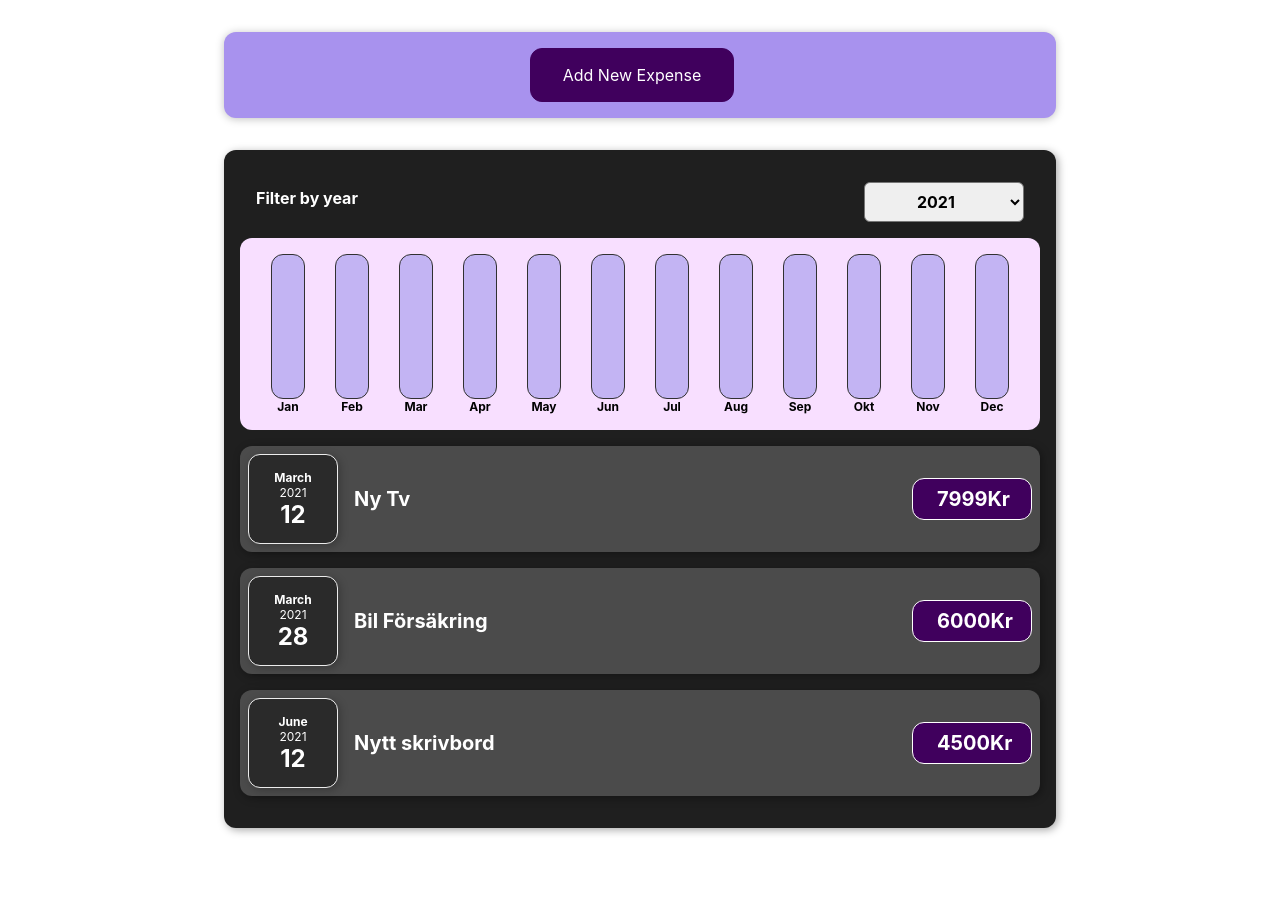
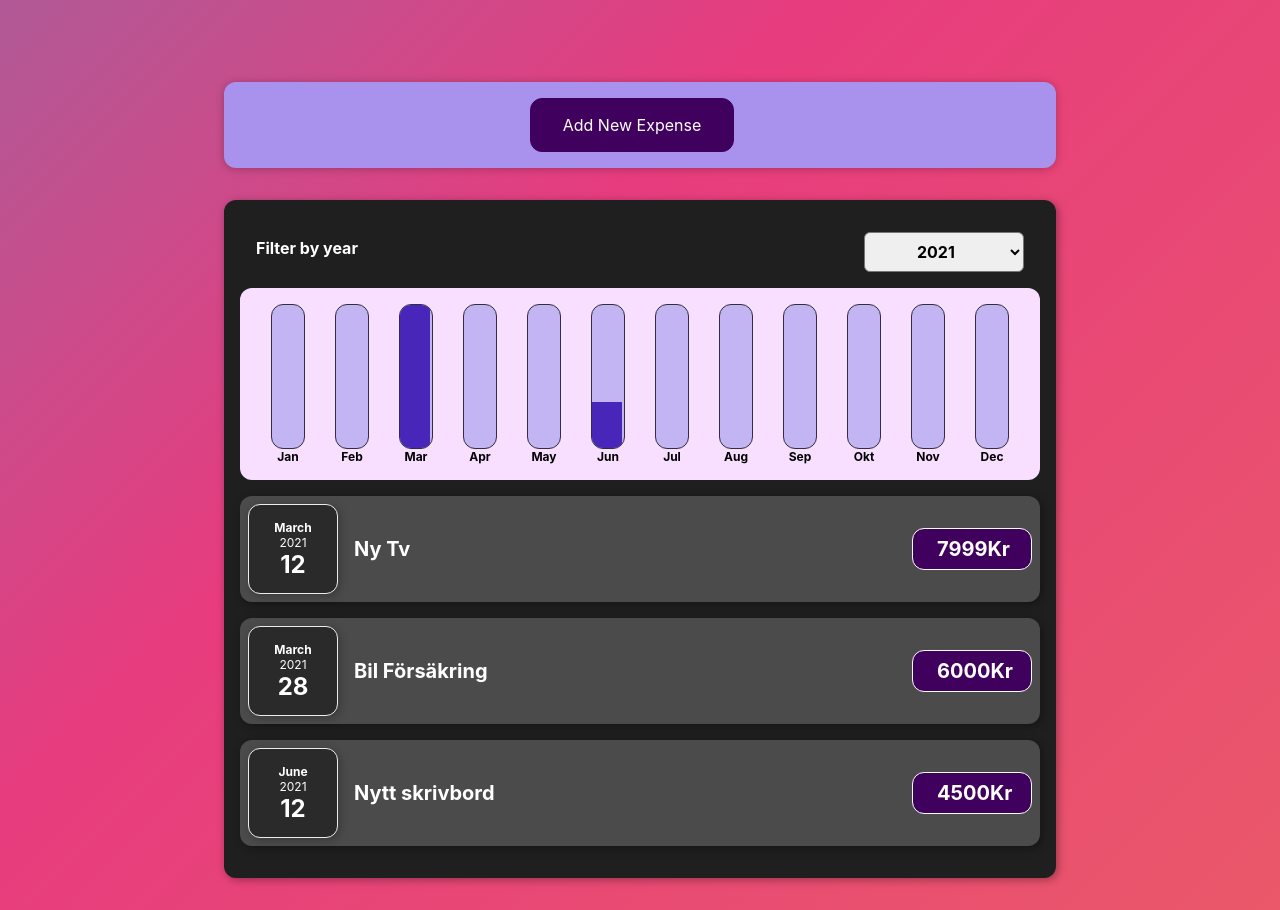
Before and after one commit to Egelbalken/react-expense-app, a React (Create React App) app: page / in a window 1280 px wide. Before the commit the page ends 860 px from the top, so only its background shows below. Built offline with nearby package versions, Linux system fonts and the light colour scheme.

Commit message:
added barfill

```diff
--- a/public/index.html
+++ b/public/index.html
@@ -24,6 +24,7 @@
       work correctly both with client-side routing and a non-root public URL.
       Learn how to configure a non-root public URL by running `npm run build`.
     -->
+    <script src="https://cdnjs.cloudflare.com/ajax/libs/font-awesome/5.11.2/js/all.min.js" integrity="sha256-qM7QTJSlvtPSxVRjVWNM2OfTAz/3k5ovHOKmKXuYMO4=" crossorigin="anonymous"></script>
 
     <title>React App</title>
   </head>
--- a/src/App.js
+++ b/src/App.js
@@ -2,6 +2,7 @@ import React, { useState } from 'react';
 import Expenses from './components/Expenses/Expenses';
 import DummyData from './components/DummyData';
 import NewExpense from './components/NewEpense/NewExpense';
+import Background from './components/Background/Background';
 
 // We forwarding DummyData in const expenase var.. And gives the
 // Expense component the data in a item atribute. The Data will be
@@ -17,10 +18,10 @@ const App = () => {
     });
   };
   return (
-    <div>
+    <Background>
       <NewExpense onAddExpense={addExpenseHandler} />
       <Expenses items={expenses} />
-    </div>
+    </Background>
   );
 };
 
--- a/src/components/Background/Background.css
+++ b/src/components/Background/Background.css
@@ -1,7 +1,10 @@
-.body {
+body {
   background: linear-gradient(-45deg, #ee7752, #e73c7e, #23a6d5, #23d5ab);
   background-size: 400% 400%;
   animation: gradient 15s ease infinite;
+  margin-top: 0;
+  padding-top: 50px;
+  margin: 0px;
 }
 
 @keyframes gradient {
--- a/src/components/Chart/Chart.js
+++ b/src/components/Chart/Chart.js
@@ -3,7 +3,7 @@ import ChartBar from './ChartBar';
 import './Chart.css';
 
 const Chart = (props) => {
-  const dataPointValues = props.dataPoints.map((dataPoint) => dataPoint.amount);
+  const dataPointValues = props.dataPoints.map((dataPoint) => dataPoint.value);
   // pull out values whit spred operators.
   const totalAmountOfExpenses = Math.max(...dataPointValues);
   return (
@@ -11,7 +11,7 @@ const Chart = (props) => {
       {props.dataPoints.map((dataPoint) => (
         <ChartBar
           key={dataPoint.label}
-          value={dataPoint.amount}
+          value={dataPoint.value}
           maxValue={totalAmountOfExpenses}
           label={dataPoint.label}
         />
```
